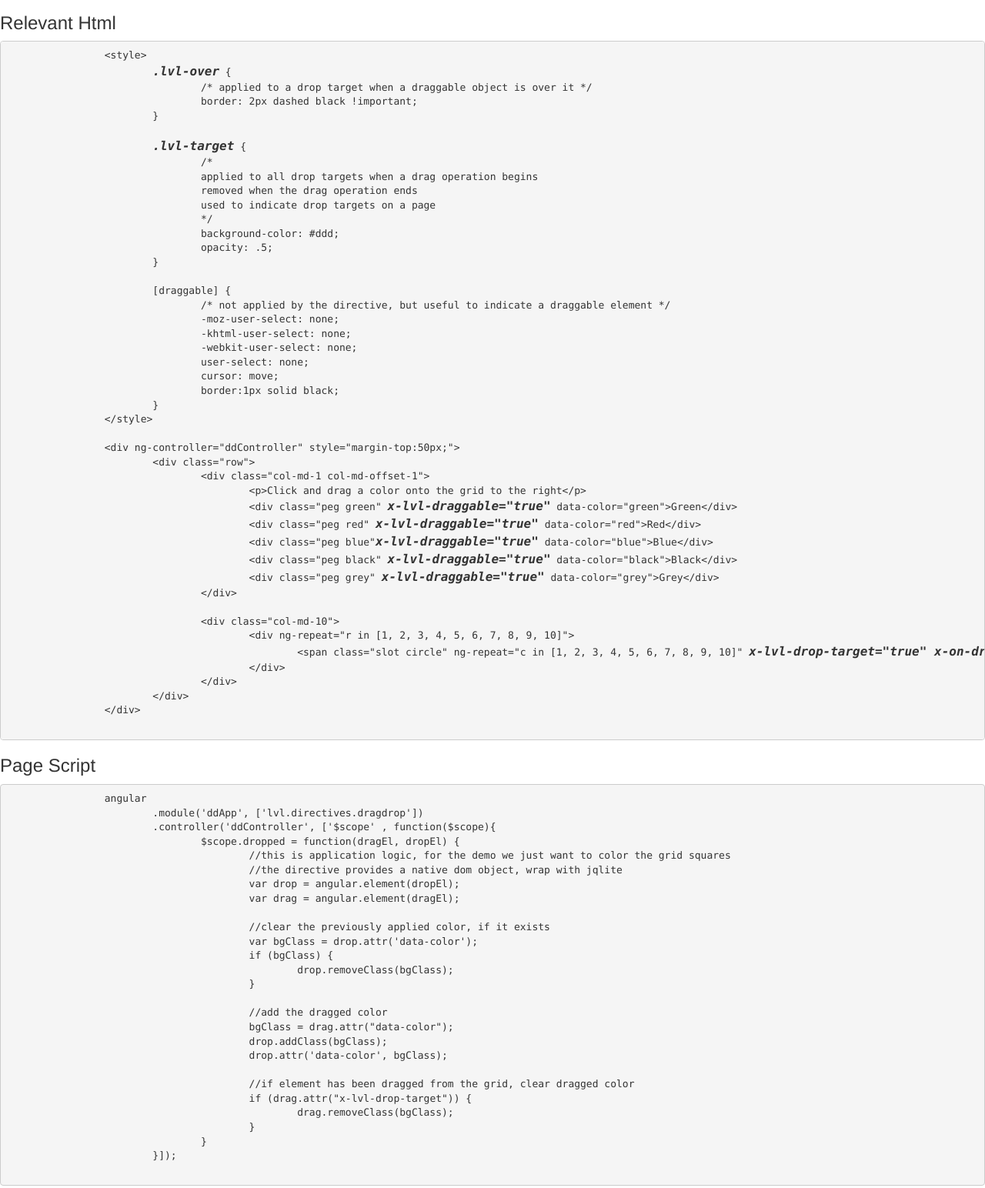
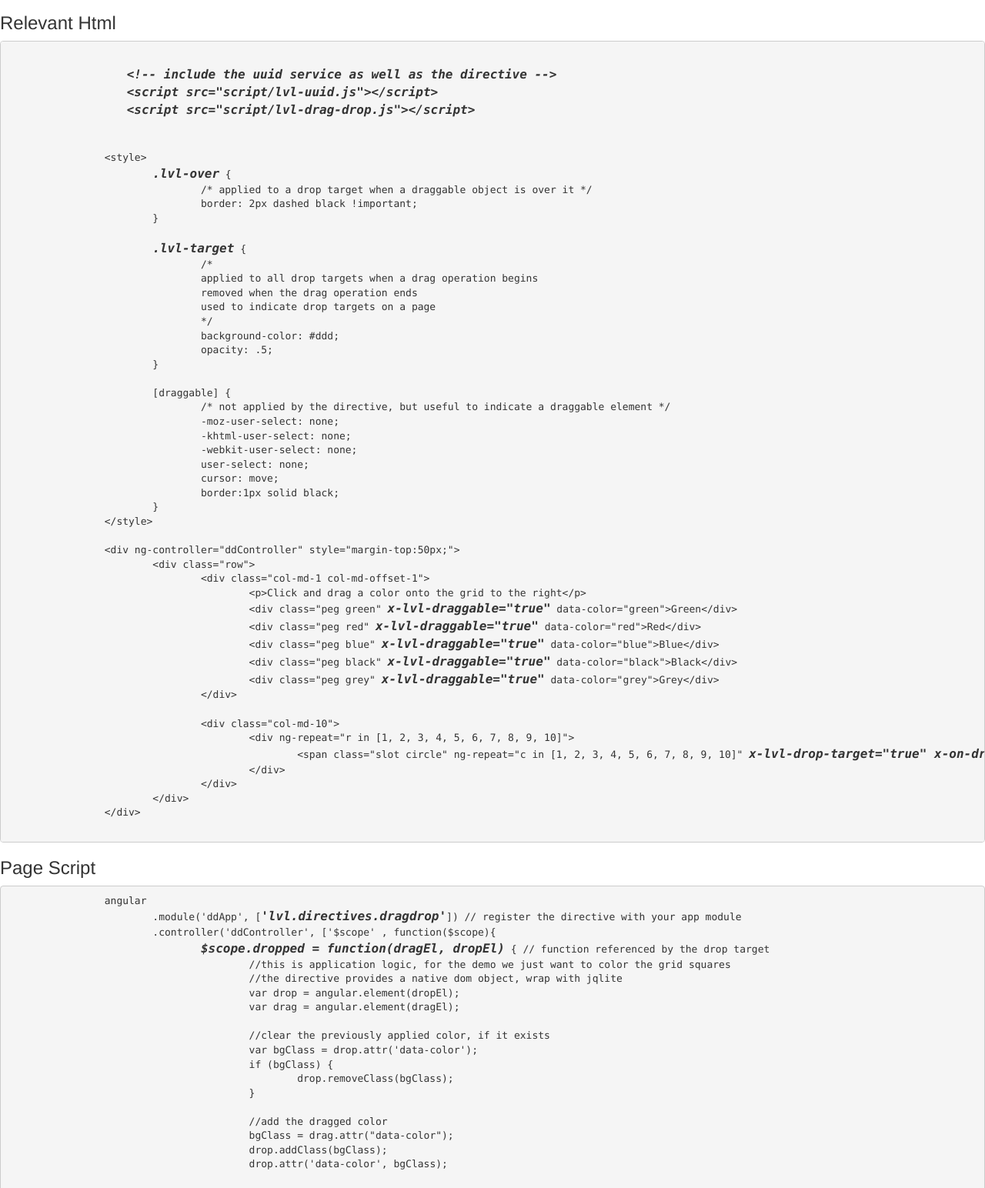
Before and after one commit to logicbomb/ng-directives, a plain HTML site: page drag-drop.html in a window 1280 px wide. Shown: the part 413-1957 px from the top of the page at 77% size. Drawn offline with nearby package versions, Linux system fonts and the light colour scheme.

Commit message:
Update comments on drag/drop demo

```diff
--- a/drag-drop.html
+++ b/drag-drop.html
@@ -95,6 +95,12 @@
 		</div>
 		<h3>Relevant Html</h3>
 		<pre>
+		<em><strong>
+		&lt;!-- include the uuid service as well as the directive --&gt;
+		&lt;script src="script/lvl-uuid.js"&gt;&lt;/script&gt;
+		&lt;script src="script/lvl-drag-drop.js"&gt;&lt;/script&gt;
+		</strong></em>
+
 		&lt;style&gt;
 			<em><strong>.lvl-over</strong></em> {
 				/* applied to a drop target when a draggable object is over it */
@@ -128,7 +134,7 @@
 					&lt;p&gt;Click and drag a color onto the grid to the right&lt;/p&gt;
 					&lt;div class="peg green" <em><strong>x-lvl-draggable="true"</strong></em> data-color="green"&gt;Green&lt;/div&gt;
 					&lt;div class="peg red" <em><strong>x-lvl-draggable="true"</strong></em> data-color="red"&gt;Red&lt;/div&gt;
-					&lt;div class="peg blue"<em><strong>x-lvl-draggable="true"</strong></em> data-color="blue"&gt;Blue&lt;/div&gt;
+					&lt;div class="peg blue" <em><strong>x-lvl-draggable="true"</strong></em> data-color="blue"&gt;Blue&lt;/div&gt;
 					&lt;div class="peg black" <em><strong>x-lvl-draggable="true"</strong></em> data-color="black"&gt;Black&lt;/div&gt;
 					&lt;div class="peg grey" <em><strong>x-lvl-draggable="true"</strong></em> data-color="grey"&gt;Grey&lt;/div&gt;
 				&lt;/div&gt;
@@ -145,9 +151,9 @@
 		<h3>Page Script</h3>
 		<pre>
 		angular
-			.module('ddApp', ['lvl.directives.dragdrop'])
+			.module('ddApp', [<em><strong>'lvl.directives.dragdrop'</strong></em>]) // register the directive with your app module
 			.controller('ddController', ['$scope' , function($scope){
-				$scope.dropped = function(dragEl, dropEl) {
+				<em><strong>$scope.dropped = function(dragEl, dropEl)</em></strong> { // function referenced by the drop target
 					//this is application logic, for the demo we just want to color the grid squares
 					//the directive provides a native dom object, wrap with jqlite
 					var drop = angular.element(dropEl);
@@ -174,8 +180,8 @@
 	</body>
 	<script>
 		angular
-			.module('ddApp', ['lvl.directives.dragdrop'])
-			.controller('ddController', ['$scope' , function($scope){
+			.module('ddApp', ['lvl.directives.dragdrop']) // register the directive with your app module
+			.controller('ddController', ['$scope' , function($scope){ // function referenced by the drop target
 				$scope.dropped = function(dragEl, dropEl) {
 					//this is application logic, for the demo we just want to color the grid squares
 					//the directive provides a native dom object, wrap with jqlite
```
